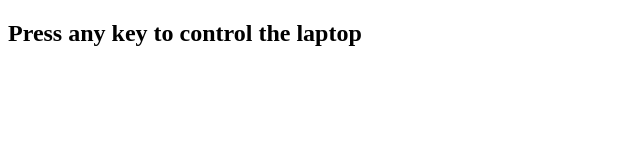
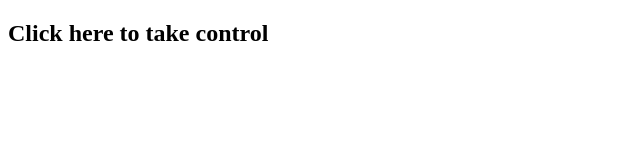
Before and after one commit to mde33642/mde33642.github.io, a plain HTML site: page index.html in a window 1280 px wide. Shown: the whole page, without its empty margins (0-640 px from the left). Drawn offline with Linux system fonts and the light colour scheme.

Commit message:
Update index.html

```diff
--- a/index.html
+++ b/index.html
@@ -6,7 +6,7 @@
     <title>Keyboard Controller</title>
 </head>
 <body>
-    <h2>Press any key to control the laptop</h2>
+    <h2>Click here to take control</h2>
     <script>
         const ws = new WebSocket("ws://<https://4704-2a01-4b00-d023-b100-64ec-5918-347c-899.ngrok-free.app>:8080"); // Change this to your laptop's IP
 
```
